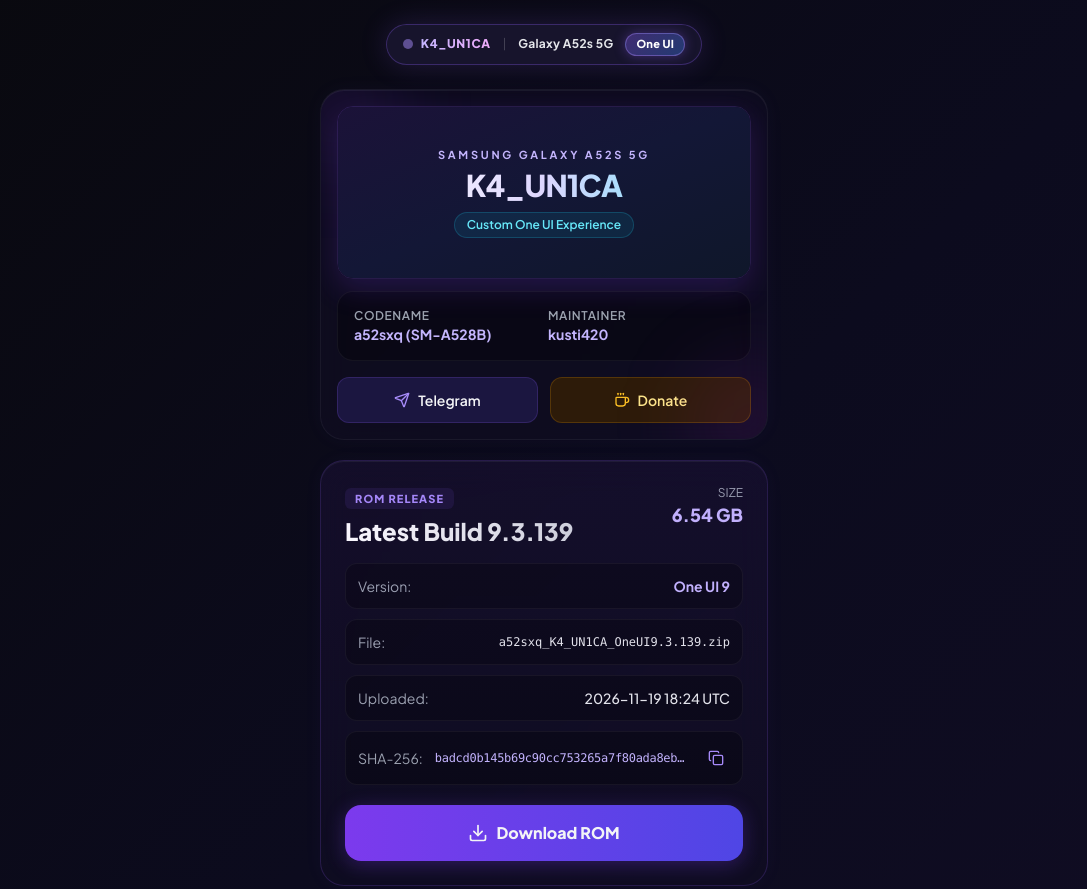
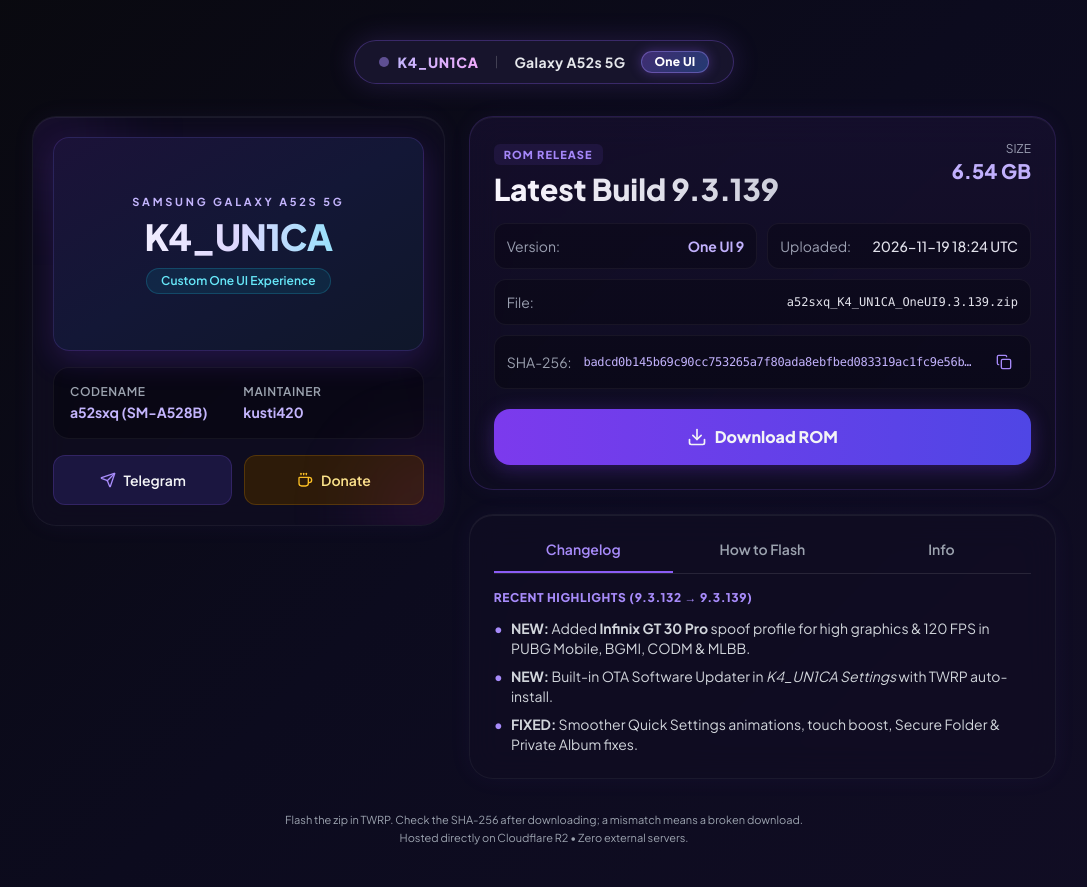
Before and after one commit to K4-UN1CA/OneUI, a plain HTML site: page index.html in a window 1280 px wide. Shown: the top 889 px of the page, without its empty margins (96-1183 px from the left). Drawn offline with nearby package versions, Linux system fonts and the light colour scheme.

Commit message:
Update index.html

```diff
--- a/index.html
+++ b/index.html
@@ -15,7 +15,7 @@
             background: linear-gradient(135deg, #09090e 0%, #0c0b1e 50%, #110d24 100%);
         }
         .glow-card {
-            box-shadow: 0 0 20px rgba(139, 92, 246, 0.04), inset 0 1px 0 rgba(255, 255, 255, 0.06);
+            box-shadow: 0 0 25px rgba(139, 92, 246, 0.05), inset 0 1px 0 rgba(255, 255, 255, 0.06);
         }
         .neon-glow {
             box-shadow: 0 0 28px rgba(139, 92, 246, 0.18);
@@ -26,102 +26,91 @@
         }
     </style>
 </head>
-<body class="text-gray-100 min-h-screen py-6 px-4">
+<body class="text-gray-100 min-h-screen py-6 md:py-10 px-4 md:px-8 flex flex-col justify-between">
 
-    <!-- Top Badge Header (Fixed Spacing & Unique One UI Badge) -->
-    <div class="max-w-md mx-auto mb-6 text-center">
-        <div class="inline-flex items-center justify-between gap-3 bg-[#1b1731]/85 backdrop-blur-md px-4 py-2 rounded-full border border-violet-500/30 neon-glow">
+    <div>
+        <!-- Top Badge Header -->
+        <div class="max-w-md md:max-w-5xl mx-auto mb-6 md:mb-8 text-center">
+            <div class="inline-flex items-center justify-between gap-3 md:gap-4 bg-[#1b1731]/85 backdrop-blur-md px-4 md:px-6 py-2 md:py-2.5 rounded-full border border-violet-500/30 neon-glow">
                 <div class="flex items-center gap-2">
                     <span class="w-2.5 h-2.5 rounded-full bg-violet-400 animate-pulse"></span>
-                <span class="text-xs font-extrabold tracking-wider bg-gradient-to-r from-violet-300 to-fuchsia-300 bg-clip-text text-transparent">K4_UN1CA</span>
+                    <span class="text-xs md:text-sm font-extrabold tracking-wider bg-gradient-to-r from-violet-300 to-fuchsia-300 bg-clip-text text-transparent">K4_UN1CA</span>
                 </div>
 
                 <span class="text-white/20 text-xs">|</span>
 
-            <span class="text-xs font-bold text-gray-200 tracking-wide">Galaxy A52s 5G</span>
+                <span class="text-xs md:text-sm font-bold text-gray-200 tracking-wide">Galaxy A52s 5G</span>
 
                 <!-- Unique One UI Pill -->
-            <span class="oneui-pill text-[11px] font-extrabold tracking-wide px-2.5 py-0.5 rounded-full text-white border border-violet-400/40">
+                <span class="oneui-pill text-[11px] md:text-xs font-extrabold tracking-wide px-2.5 md:px-3 py-0.5 rounded-full text-white border border-violet-400/40">
                     One UI
                 </span>
             </div>
         </div>
 
-    <!-- Main Container -->
-    <div class="max-w-md mx-auto space-y-5">
+        <!-- Main Responsive Grid Container (1 col on Mobile, 12-col Split on Desktop) -->
+        <div class="max-w-md md:max-w-5xl mx-auto grid grid-cols-1 md:grid-cols-12 gap-5 md:gap-6 items-start">
 
-        <!-- Hero Cover Card -->
-        <div class="glow-card bg-[#110e24]/60 backdrop-blur-lg border border-white/5 rounded-3xl p-4 text-center overflow-hidden relative">
+            <!-- LEFT COLUMN (5 cols on Desktop): Hero Card + Device Info + Community Links -->
+            <div class="md:col-span-5 glow-card bg-[#110e24]/60 backdrop-blur-lg border border-white/5 rounded-3xl p-4 md:p-5 text-center overflow-hidden relative">
                 <div class="absolute -top-12 -left-12 w-32 h-32 bg-violet-600/10 rounded-full blur-2xl"></div>
                 <div class="absolute -bottom-12 -right-12 w-32 h-32 bg-fuchsia-600/10 rounded-full blur-2xl"></div>
 
-            <!-- Cover Image (Place 'cover.png' in same folder) -->
-            <div class="relative mb-3 rounded-2xl overflow-hidden border border-violet-500/20 shadow-[0_10px_30px_rgba(124,58,237,0.2)]">
-                <img
-                    src="cover.png"
-                    alt="K4_UN1CA Galaxy A52s 5G"
-                    class="w-full h-auto object-cover rounded-2xl block"
-                    onerror="this.style.display='none'; document.getElementById('fallbackBanner').classList.remove('hidden');"
-                >
-                <!-- Built-in Fallback Banner (shows only if cover.png is missing) -->
-                <div id="fallbackBanner" class="hidden bg-gradient-to-br from-[#1b1238] via-[#131736] to-[#0f172a] py-10 px-5 text-center">
-                    <p class="text-[11px] uppercase tracking-[0.25em] text-violet-300 font-bold mb-1">Samsung Galaxy A52s 5G</p>
-                    <h2 class="text-3xl font-black tracking-tight bg-gradient-to-r from-white via-violet-200 to-cyan-300 bg-clip-text text-transparent mb-2">K4_UN1CA</h2>
-                    <span class="inline-block text-xs font-semibold text-cyan-300 bg-cyan-500/10 border border-cyan-400/20 px-3 py-1 rounded-full">Custom One UI Experience</span>
-                </div>
+                <!-- Sleek Built-in OneUI Banner -->
+                <div class="relative mb-4 rounded-2xl overflow-hidden border border-violet-500/20 shadow-[0_10px_30px_rgba(124,58,237,0.2)] bg-gradient-to-br from-[#1b1238] via-[#131736] to-[#0f172a] py-10 md:py-14 px-5 text-center">
+                    <p class="text-[11px] uppercase tracking-[0.25em] text-violet-300 font-bold mb-1.5">Samsung Galaxy A52s 5G</p>
+                    <h1 class="text-3xl md:text-4xl font-black tracking-tight bg-gradient-to-r from-white via-violet-200 to-cyan-300 bg-clip-text text-transparent mb-2.5">K4_UN1CA</h1>
+                    <span class="inline-block text-xs font-semibold text-cyan-300 bg-cyan-500/10 border border-cyan-400/20 px-3.5 py-1 rounded-full">Custom One UI Experience</span>
                 </div>
 
                 <!-- Device Metadata -->
-            <div class="grid grid-cols-2 gap-2 text-left bg-black/30 p-4 rounded-2xl text-sm border border-white/5">
+                <div class="grid grid-cols-2 gap-2.5 text-left bg-black/30 p-4 rounded-2xl text-sm border border-white/5">
                     <div>
                         <p class="text-gray-400 text-xs font-semibold tracking-wider">CODENAME</p>
-                    <p class="font-bold text-violet-300">a52sxq (SM-A528B)</p>
+                        <p class="font-bold text-violet-300 mt-0.5">a52sxq (SM-A528B)</p>
                     </div>
                     <div>
                         <p class="text-gray-400 text-xs font-semibold tracking-wider">MAINTAINER</p>
-                    <p class="font-bold text-violet-300">kusti420</p>
+                        <p class="font-bold text-violet-300 mt-0.5">kusti420</p>
                     </div>
                 </div>
 
                 <!-- Support Buttons -->
                 <div class="grid grid-cols-2 gap-3 mt-4">
-                <a href="https://t.me/IchthysOS" target="_blank" rel="noopener noreferrer" class="flex items-center justify-center gap-2 bg-[#1b1640] hover:bg-violet-900/40 text-sm font-semibold py-3 px-4 rounded-xl border border-violet-500/20 transition duration-300 active:scale-95">
+                    <a href="https://t.me/IchthysOS" target="_blank" rel="noopener noreferrer" class="flex items-center justify-center gap-2 bg-[#1b1640] hover:bg-violet-900/40 text-sm font-semibold py-3.5 px-4 rounded-xl border border-violet-500/20 transition duration-300 active:scale-95">
                         <i data-lucide="send" class="w-4 h-4 text-violet-400"></i> Telegram
                     </a>
-                <a href="https://ko-fi.com/kusti420/goal?g=0#checkoutModal" target="_blank" rel="noopener noreferrer" class="flex items-center justify-center gap-2 bg-[#2d1b09] hover:bg-amber-900/40 text-sm font-semibold py-3 px-4 rounded-xl border border-amber-500/20 transition duration-300 active:scale-95 text-amber-200">
+                    <a href="https://ko-fi.com/kusti420/goal?g=0#checkoutModal" target="_blank" rel="noopener noreferrer" class="flex items-center justify-center gap-2 bg-[#2d1b09] hover:bg-amber-900/40 text-sm font-semibold py-3.5 px-4 rounded-xl border border-amber-500/20 transition duration-300 active:scale-95 text-amber-200">
                         <i data-lucide="coffee" class="w-4 h-4 text-amber-400"></i> Donate
                     </a>
                 </div>
             </div>
 
+            <!-- RIGHT COLUMN (7 cols on Desktop): Download Hub + Tabs -->
+            <div class="md:col-span-7 space-y-5 md:space-y-6">
+
                 <!-- Download HUB Card -->
-        <div class="glow-card bg-[#110e24]/60 backdrop-blur-lg border border-violet-500/20 rounded-3xl p-6 relative">
+                <div class="glow-card bg-[#110e24]/60 backdrop-blur-lg border border-violet-500/20 rounded-3xl p-5 md:p-6 relative">
                     <div class="absolute inset-0 bg-gradient-to-b from-violet-600/5 to-transparent rounded-3xl pointer-events-none"></div>
 
-            <!-- Header: Latest Build 9.3.139 & Size -->
+                    <!-- Header: Latest Build & Size -->
                     <div class="flex justify-between items-start mb-4">
                         <div>
                             <span class="text-[11px] uppercase font-extrabold tracking-widest text-violet-400 bg-violet-500/10 px-2.5 py-1 rounded-md">ROM RELEASE</span>
-                    <h2 class="text-2xl font-extrabold mt-1.5 bg-gradient-to-r from-white to-gray-300 bg-clip-text text-transparent">Latest Build 9.3.139</h2>
+                            <h2 class="text-2xl md:text-3xl font-extrabold mt-1.5 bg-gradient-to-r from-white to-gray-300 bg-clip-text text-transparent">Latest Build 9.3.139</h2>
                         </div>
                         <div class="text-right">
                             <p class="text-xs text-gray-400">SIZE</p>
-                    <p class="font-black text-violet-300 text-lg">6.54 GB</p>
+                            <p class="font-black text-violet-300 text-lg md:text-xl">6.54 GB</p>
                         </div>
                     </div>
 
-            <!-- Compact Detail Rows -->
-            <div class="space-y-2.5 mb-5 text-sm">
-                <!-- Version Row (Moved here as small text) -->
+                    <!-- Compact Detail Rows (2-col on Desktop for Version & Uploaded, full width for File & SHA) -->
+                    <div class="grid grid-cols-1 md:grid-cols-2 gap-2.5 mb-5 text-sm">
+                        <!-- Version Row -->
                         <div class="bg-black/30 p-3 rounded-xl border border-white/5 flex justify-between items-center">
                             <span class="text-gray-400">Version:</span>
                             <span class="font-bold text-violet-300">One UI 9</span>
-                </div>
-
-                <!-- File Name Row -->
-                <div class="bg-black/30 p-3 rounded-xl border border-white/5 flex justify-between items-center gap-2">
-                    <span class="text-gray-400 shrink-0">File:</span>
-                    <span id="fileName" class="font-mono text-xs text-gray-200 truncate">a52sxq_K4_UN1CA_OneUI9.3.139.zip</span>
                         </div>
 
                         <!-- Uploaded Date Row -->
@@ -130,8 +119,14 @@
                             <span class="font-medium text-gray-200">2026-11-19 18:24 UTC</span>
                         </div>
 
-                <!-- SHA-256 Copy Area -->
-                <div class="bg-black/30 p-3 rounded-xl border border-white/5 flex items-center justify-between gap-3">
+                        <!-- File Name Row (Full width across both cols on desktop) -->
+                        <div class="md:col-span-2 bg-black/30 p-3 rounded-xl border border-white/5 flex justify-between items-center gap-2">
+                            <span class="text-gray-400 shrink-0">File:</span>
+                            <span id="fileName" class="font-mono text-xs text-gray-200 truncate">a52sxq_K4_UN1CA_OneUI9.3.139.zip</span>
+                        </div>
+
+                        <!-- SHA-256 Copy Area (Full width across both cols on desktop) -->
+                        <div class="md:col-span-2 bg-black/30 p-3 rounded-xl border border-white/5 flex items-center justify-between gap-3">
                             <span class="text-gray-400 shrink-0">SHA-256:</span>
                             <span id="shaText" class="font-mono text-xs text-violet-300 truncate tracking-tight">badcd0b145b69c90cc753265a7f80ada8ebfbed083319ac1fc9e56bfefffc993</span>
                             <button onclick="copySHA()" class="shrink-0 hover:bg-violet-500/10 p-1.5 rounded-lg transition" title="Copy SHA-256">
@@ -147,7 +142,7 @@
                 </div>
 
                 <!-- Documentation Drawer & Tabs -->
-        <div class="glow-card bg-[#110e24]/60 backdrop-blur-lg border border-white/5 rounded-3xl p-5">
+                <div class="glow-card bg-[#110e24]/60 backdrop-blur-lg border border-white/5 rounded-3xl p-5 md:p-6">
                     <div class="flex border-b border-white/10 mb-4 text-sm font-semibold">
                         <button onclick="switchTab('changelog')" id="tab-changelog" class="flex-1 pb-3 text-violet-400 border-b-2 border-violet-500 transition-all">Changelog</button>
                         <button onclick="switchTab('flash')" id="tab-flash" class="flex-1 pb-3 text-gray-400 border-b-2 border-transparent transition-all">How to Flash</button>
@@ -196,12 +191,15 @@
                     </div>
                 </div>
 
+            </div>
+        </div>
+    </div>
+
     <!-- Footer -->
-        <p class="text-[10px] text-gray-400 text-center leading-relaxed mt-4">
+    <p class="text-[11px] text-gray-400 text-center leading-relaxed mt-8">
         Flash the zip in TWRP. Check the SHA-256 after downloading; a mismatch means a broken download.<br>
         Hosted directly on Cloudflare R2 • Zero external servers.
     </p>
-    </div>
 
     <!-- Interactive Logic -->
     <script>
```
Lines whose indentation alone changed are shown as unchanged.
